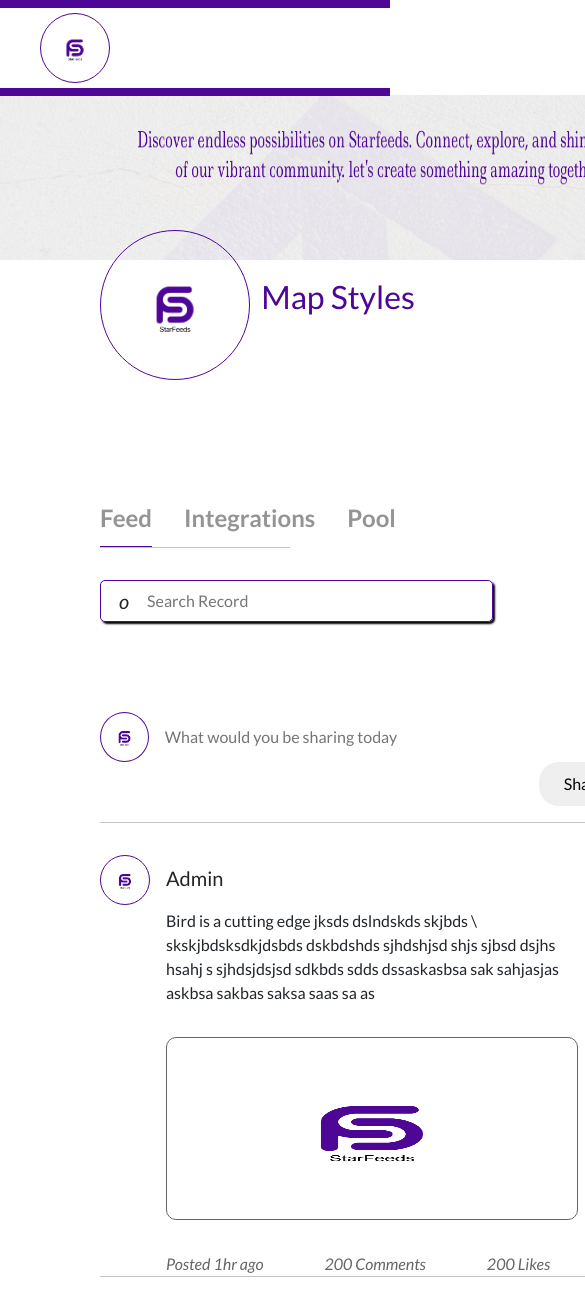
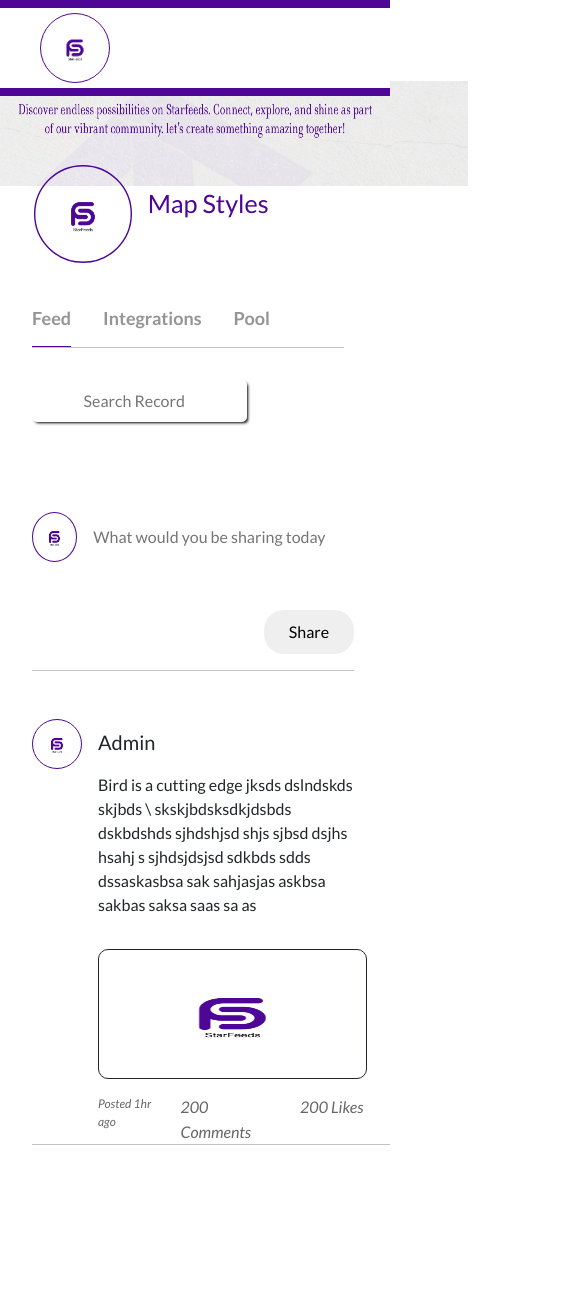
Before and after one commit to hollarteju/starfeeds, a React (Create React App) app: page /starfeeds/home in a window 390 px wide. Shown: the top 1316 px of the page, 585 px wide, since content can reach past the window. After the commit the page ends 1145 px from the top, so only its background shows below. Built offline with nearby package versions, Linux system fonts and the light colour scheme.

Commit message:
hompage responsive done

```diff
--- a/public/index.html
+++ b/public/index.html
@@ -3,13 +3,15 @@
   <head>
     <meta charset="utf-8" />
     <link rel="icon" href="%PUBLIC_URL%/favicon.ico" />
-    <meta name="viewport" content="width=device-width, initial-scale=1, shrink-to-fit=no" />
+    <meta name="viewport" content="width=device-width, initial-scale=1.0, shrink-to-fit=no" />
     <meta name="theme-color" content="#000000" />
     <meta
       name="description"
       content="Web site created using create-react-app"
     />
     <link rel="apple-touch-icon" href="%PUBLIC_URL%/logo192.png" />
+    <link rel="stylesheet" href="https://unpkg.com/boxicons@latest/css/boxicons.min.css">
+
     <!--
       manifest.json provides metadata used when your web app is installed on a
       user's mobile device or desktop. See https://developers.google.com/web/fundamentals/web-app-manifest/
--- a/src/component/homepage/homepage.css
+++ b/src/component/homepage/homepage.css
@@ -11,19 +11,22 @@ img {
 .home-header-container {
   top: 90px;
   position: relative;
-  width: 100% !important;
+  width: 100%;
+  box-sizing: border-box;
 }
 
 .home-page-header-container {
   width: 100% !important;
   height: 170px;
   position: relative;
-  background-repeat: no-repeat;
-  background-size: cover;
-  background-position: center;
   text-align: center;
   padding-top: 5px;
   display: block !important;
+  align-items: center;
+  align-content: center;
+}
+.home-page-header-container #frame-img {
+  align-self: center !important;
 }
 .home-page-header-container .home-page-header-layer {
   display: flex;
@@ -65,9 +68,12 @@ img {
   margin-top: 240px;
   margin-bottom: 2rem;
   margin-inline: 100px;
+  width: 60%;
 }
 .home-page-header-toggles span {
   padding-bottom: 10px;
+  font-size: 24px;
+  font-weight: 600;
 }
 .home-page-header-toggles span:hover {
   color: #4d0695;
@@ -84,18 +90,18 @@ img {
 }
 
 .feeds-container {
-  display: flex;
+  display: grid;
+  grid-template-columns: 55% 45%;
 }
 .feeds-container .users-feeds-container {
-  flex-grow: 1;
+  width: 100%;
   position: relative;
 }
 .feeds-container .users-feeds-container #search-input {
   display: flex;
-  border: 1px #4d0695 solid;
-  width: 393px;
+  width: 50%;
   height: 42px;
-  box-shadow: 2px 2px 2px #000000;
+  box-shadow: 2px 2px 3px -1px #000000;
   position: relative;
   border-radius: 5px;
   text-align: center;
@@ -114,9 +120,9 @@ img {
   display: block;
   position: relative;
   text-align: right;
-  width: 529px;
+  width: 70%;
   border-bottom: 1px solid #C4C4C4;
-  margin-bottom: 2rem;
+  margin-bottom: 3rem;
   padding-bottom: 1rem;
   margin-right: 100px;
 }
@@ -136,6 +142,7 @@ img {
   padding: 10px 25px;
   border-radius: 20px;
   position: relative;
+  margin-top: 3rem;
 }
 .feeds-container .users-feeds-container .comments-container {
   display: flex;
@@ -143,13 +150,14 @@ img {
   gap: 1rem;
   margin-bottom: 5rem;
   border-bottom: solid 1px #C4C4C4;
+  width: 100%;
 }
 .feeds-container .users-feeds-container .comments-container .profile-pics {
   width: 50px;
   height: 50px;
 }
 .feeds-container .users-feeds-container .comments-container .comments-details {
-  width: 65%;
+  width: 75%;
   padding-top: 0.5rem;
 }
 .feeds-container .users-feeds-container .comments-container .comments-details p, .feeds-container .users-feeds-container .comments-container .comments-details span {
@@ -162,27 +170,31 @@ img {
   line-height: 24px;
 }
 .feeds-container .users-feeds-container .comments-container .comments-details .comments-media {
-  width: 412px;
+  width: 80%;
   height: 183px;
   border: 1px solid;
   border-radius: 10px;
+  margin-top: 2rem;
+  margin-bottom: 1rem;
+  overflow: hidden;
 }
-.feeds-container .users-feeds-container .comments-container .comments-details div {
+.feeds-container .users-feeds-container .comments-container .comments-details #comment-icons {
   display: flex;
   gap: 61px;
-  margin-top: 2rem;
   color: #666666;
+  width: 100%;
 }
-.feeds-container .users-feeds-container .comments-container .comments-details div i {
+.feeds-container .users-feeds-container .comments-container .comments-details #comment-icons i {
   cursor: pointer;
 }
-.feeds-container .users-feeds-container .comments-container .comments-details div i:hover {
+.feeds-container .users-feeds-container .comments-container .comments-details #comment-icons i:hover {
   color: #4d0695;
 }
 .feeds-container .featured-products-container {
-  width: 582px;
+  width: 100%;
   border: 1px solid #C4C4C4;
-  height: 1197px;
+  height: -moz-fit-content;
+  height: fit-content;
   padding: 1rem 2rem;
 }
 .feeds-container .featured-products-container p, .feeds-container .featured-products-container .users-feeds-container .comments-container .comments-details span, .feeds-container .users-feeds-container .comments-container .comments-details .featured-products-container span {
@@ -194,15 +206,14 @@ img {
 .feeds-container .featured-products-container .features-product-image-container {
   display: grid;
   grid-template-columns: repeat(3, 1fr);
-  gap: 2rem;
+  gap: 1rem;
 }
 .feeds-container .featured-products-container .features-product-image-container .features-product-image-layer {
-  width: 156px;
-  height: 260px;
   height: -moz-fit-content;
   height: fit-content;
   text-overflow: ellipsis;
   align-items: center;
+  width: 100%;
 }
 .feeds-container .featured-products-container .features-product-image-container .features-product-image-layer p, .feeds-container .featured-products-container .features-product-image-container .features-product-image-layer .users-feeds-container .comments-container .comments-details span, .feeds-container .users-feeds-container .comments-container .comments-details .featured-products-container .features-product-image-container .features-product-image-layer span {
   font-weight: 400;
@@ -228,9 +239,9 @@ img {
   font-weight: 600;
 }
 .feeds-container .featured-products-container .features-product-image {
-  width: 147px;
+  width: 100%;
   height: 128px;
-  box-shadow: 2px 2px 6px #000000;
+  box-shadow: 2px 2px 3px #000000;
   border-radius: 20px;
   border: 0.5px solid #474747;
   justify-content: center;
@@ -244,28 +255,77 @@ img {
   align-self: center;
 }
 
-@media (max-width: 739px) {
-  .home-page-header-container {
-    width: 200% !important;
+@media (max-width: 1024px) {
+  .features-product-image-container {
+    display: grid;
+    grid-template-columns: repeat(2, 1fr) !important;
+    gap: 1rem;
   }
 }
-@media (max-width: 360px) {
-  .home-page-header-container {
-    width: 250% !important;
+@media (max-width: 768px) {
+  .feeds-container {
+    display: block;
   }
 }
-@media (max-width: 300px) {
+@media (max-width: 425px) {
+  .stages-container {
+    margin-left: 2rem;
+  }
+  .home-page-header-toggles {
+    margin-left: 2rem;
+    width: 80%;
+    margin-top: 130px !important;
+  }
+  .home-page-header-toggles span {
+    font-size: 18px;
+    font-weight: 600;
+  }
+  .comments-media {
+    width: 100% !important;
+    height: 130px !important;
+  }
+  #comment-icons {
+    gap: 21px !important;
+    font-size: 12px;
+  }
+  .feeds-users-text-field-container {
+    width: 90% !important;
+  }
   .home-page-header-container {
-    width: 300% !important;
+    height: 80px;
+    transform: scale(1.4) !important;
+  }
+  .home-page-header-layer {
+    margin-left: 5rem !important;
+    top: 65px !important;
+  }
+  .home-page-header-layer .profile-pics {
+    width: 70px !important;
+    height: 70px !important;
+  }
+  .home-page-header-layer p, .home-page-header-layer .feeds-container .users-feeds-container .comments-container .comments-details span, .feeds-container .users-feeds-container .comments-container .comments-details .home-page-header-layer span {
+    font-size: 18px !important;
+    font-weight: 500;
+    line-height: 48px;
+  }
+  #search-input {
+    width: 60% !important;
   }
 }
-@media (max-width: 244px) {
-  .home-page-header-container {
-    width: 350% !important;
+@media (max-width: 375px) {
+  .stages-container {
+    margin-left: 1rem;
+  }
+  .home-page-header-toggles {
+    margin-left: 1rem;
+    width: 90%;
+  }
+  .home-page-header-layer {
+    margin-left: 4rem !important;
   }
 }
-@media (max-width: 214px) {
-  .home-page-header-container {
-    width: 400% !important;
+@media (max-width: 320px) {
+  #comment-icons {
+    font-size: 10px;
   }
 }/*# sourceMappingURL=homepage.css.map */
--- a/src/component/homepage/homepage.js
+++ b/src/component/homepage/homepage.js
@@ -3,6 +3,7 @@ import "./homepage.css";
 
 function HomePage(){
     return(
+
         <HomePageHeader/>
     )
 }
--- a/src/component/homepage/homepage.scss
+++ b/src/component/homepage/homepage.scss
@@ -19,18 +19,21 @@ img{
 .home-header-container{
     top: 90px;
     position: relative;
-    width: 100% !important;
+    width: 100% ;
+    box-sizing: border-box;
 }
 .home-page-header-container{
     width: 100% !important;
     height: 170px;
     position: relative;
-    background-repeat: no-repeat;
-    background-size: cover;
-    background-position: center;
     text-align: center;
     padding-top: 5px;
     display: block !important;
+    align-items: center;
+    align-content: center;
+    #frame-img{
+        align-self: center !important;
+    }
 
     .home-page-header-layer{
         display: flex;
@@ -73,8 +76,11 @@ img{
     margin-top: 240px;
     margin-bottom: 2rem;
     margin-inline: $margin-container;
+    width: 60%;
     span{
         padding-bottom: 10px;
+        font-size: 24px;
+        font-weight: 600;
     }
     span:hover{
         color: $purple-color;
@@ -93,17 +99,20 @@ img{
 }
 
 .feeds-container{
-    display:flex;
+    display:grid;
+    grid-template-columns: 55% 45%;
+
     .users-feeds-container{
-        flex-grow: 1;
+        width: 100%;
         position: relative;
+
 
         #search-input{
             display: flex;
-            border: 1px $purple-color solid;
-            width: 393px;
+
+            width: 50%;
             height: 42px;
-            box-shadow: 2px 2px 2px $box-shadow;
+            box-shadow: 2px 2px 3px -1px $box-shadow;
             position: relative;
             border-radius: 5px;
             text-align: center;
@@ -122,9 +131,9 @@ img{
             display: block;
             position: relative;
             text-align: right;
-            width: 529px;
+            width: 70%;
             border-bottom: 1px solid $border;
-            margin-bottom: 2rem;
+            margin-bottom: 3rem;
             padding-bottom: 1rem;
             margin-right: $margin-container;
             #users-text-field{
@@ -143,6 +152,7 @@ img{
                 padding: 10px 25px;
                 border-radius: 20px;
                 position: relative;
+                margin-top: 3rem;
 
             }
         }
@@ -152,12 +162,13 @@ img{
             gap: 1rem;
             margin-bottom: 5rem;
             border-bottom: solid 1px $border;
+            width: 100%;
             .profile-pics{
                 width: 50px;
                 height: 50px;
             }
             .comments-details{
-                width: 65%;
+                width: 75%;
                 padding-top: 0.5rem;
                 p{
                     font-weight: 400;
@@ -170,18 +181,24 @@ img{
                     line-height: 24px;
                 }
                 .comments-media{
-                    width: 412px;
+                    width: 80%;
                     height: 183px;
                     border: 1px solid;
                     border-radius: 10px;
+                    margin-top: 2rem;
+                    margin-bottom: 1rem;
+                    overflow: hidden;
+
                 }
-                div{
+                #comment-icons{
                     display: flex;
                     gap: 61px;
-                    margin-top: 2rem;
                     color: #666666;
+                    width: 100%;
+
                     i{
                         cursor: pointer;
+
                     }
                     i:hover{
                         color: $purple-color;
@@ -193,10 +210,12 @@ img{
     }
 
     .featured-products-container{
-        width: 582px;
+        width: 100%;
         border: 1px solid $border;
-        height: 1197px;
+        height: fit-content;
         padding: 1rem 2rem;
+
+
         p{
             font-size: 32px;
             font-weight: 600;
@@ -206,15 +225,14 @@ img{
         .features-product-image-container{
             display: grid;
             grid-template-columns: repeat(3, 1fr);
-            gap: 2rem;
+            gap: 1rem;
 
 
             .features-product-image-layer{
-                width: 156px;
-                height: 260px;
                 height: fit-content;
                 text-overflow: ellipsis;
                 align-items: center;
+                width: 100%;
 
 
                 p{
@@ -246,9 +264,9 @@ img{
             }
         }
         .features-product-image{
-            width: 147px;
+            width: 100%;
             height: 128px;
-            box-shadow: 2px 2px 6px $box-shadow;
+            box-shadow: 2px 2px 3px  $box-shadow;
             border-radius: 20px;
             border: 0.5px solid #474747;
             // align-items: center;
@@ -265,33 +283,93 @@ img{
     }
 }
 
-@media(max-width:739px){
+@media(max-width:1024px){
+    .features-product-image-container{
+        display: grid;
+        grid-template-columns: repeat(2, 1fr) !important;
+        gap: 1rem;
+    }
+
+}
+
+@media(max-width:768px){
+
+    .feeds-container{
+        display: block;
+    }
+
+}
+@media(max-width:425px){
+    .stages-container{
+        margin-left: 2rem;
+    }
+    .home-page-header-toggles{
+        margin-left: 2rem;
+        width: 80%;
+        margin-top: 130px !important;
+        span{
+            font-size: 18px;
+            font-weight: 600;
+        }
+    }
+    .comments-media{
+        width: 100% !important;
+        height: 130px !important;
+    }
+    #comment-icons{
+        gap: 21px !important;
+        font-size: 12px;
+    }
+    .feeds-users-text-field-container{
+        width: 90% !important;
+    }
     .home-page-header-container{
-        width: 200% !important;
+        height: 80px;
+        transform: scale(1.4) !important;
 
     }
-}
-@media(max-width:360px){
-    .home-page-header-container{
-        width: 250% !important;
 
+    .home-page-header-layer{
+        margin-left: 5rem !important;
+        top: 65px !important;
+        .profile-pics{
+        width: 70px !important;
+        height: 70px !important;
+    }
+    p{
+        font-size: 18px !important;
+        font-weight: 500;
+        line-height: 48px;
+    }
+    }
+    #search-input{
+        width: 60% !important;
     }
 }
-@media(max-width:300px){
-    .home-page-header-container{
-        width: 300% !important;
-
+@media(max-width:375px){
+    .stages-container{
+        margin-left: 1rem;
+    }
+    .home-page-header-toggles{
+        margin-left: 1rem;
+        width: 90%;
+    }
+    .home-page-header-layer{
+        margin-left: 4rem !important;
     }
 }
-@media(max-width:244px){
-    .home-page-header-container{
-        width: 350% !important;
-
+@media(max-width:320px){
+    #comment-icons{
+        font-size: 10px;
     }
 }
-@media(max-width:214px){
-    .home-page-header-container{
-        width: 400% !important;
+// @media(max-width:214px){
+//     .home-page-header-container{
+//         width: 400% !important;
 
-    }
-}
+//     }
+//     .home-page-header-toggles{
+//         width: 400%;
+//     }
+
+// }
--- a/src/component/homepage/homepage_header.jsx
+++ b/src/component/homepage/homepage_header.jsx
@@ -10,9 +10,9 @@ function HomePageHeader(){
     setToggle(header)
 }
     return(
-    <div className="home-header-container d-block">
+    <div className="home-header-container">
         <div className="home-page-header-container">
-            <img src="Frame.png" alt="" />
+            <img id="frame-img" src="Frame.png" alt="" />
             <div className="home-page-header-layer">
                 <div className="profile-pics">
                     <img src="StarFeeds.png" alt="" />
--- a/src/component/sections/feeds.jsx
+++ b/src/component/sections/feeds.jsx
@@ -2,10 +2,10 @@ import React from "react";
 
 export const Feeds=()=>{
     return(
-    <div className="feeds-container ">
+    <div className="feeds-container">
         <div className="users-feeds-container">
             <div id="search-input">
-                <i>o</i>
+                <i class="bc bx-search bx-rotate-90"></i>
                 <input type="text" placeholder="Search Record"/>
             </div>
             <div className="feeds-users-text-field-container">
@@ -33,8 +33,8 @@ export const Feeds=()=>{
                     </div>
                     <div id="comment-icons">
                         <i>Posted 1hr ago</i>
-                        <i>200 Comments</i>
-                        <i>200 Likes</i>
+                        <i><span> 200 Comments   </span><span class="bx bx-message-rounded-dots"></span></i>
+                        <i><span> 200 Likes   </span><span class="bx bx-like"></span></i>
                     </div>
                 </div>
             </div>
@@ -44,6 +44,7 @@ export const Feeds=()=>{
             <div className="features-product-image-container">
                 <div className="features-product-image-layer">
                     <div className="features-product-image">
+                        <i class="bx bx-heart"></i>
                         <div className="profile-pics">
                             <img src="image.png" alt="" />
                         </div>
@@ -53,6 +54,8 @@ export const Feeds=()=>{
                         <p><span>Sector:</span>   jsdkdkd jkjdjkskxb jbsjhd hsdhs kjskd skjbds sk</p>
                         <p><span>Platforms:</span>   jsdkdkd jkjdjkskxb jbsjhd hsdhs kjskd skjbds sk</p>
                     </div>
+                    <i className="bx bx-like"></i>
+                    <i class="bx bx-dislike"></i>
                 </div>
                 <div className="features-product-image-layer">
                     <div className="features-product-image">
```
Also changed, not shown: src/App.css (+6 -1 lines), src/App.scss (+7 -1 lines), 2 other files (tests, documents, lock files or other folders).
